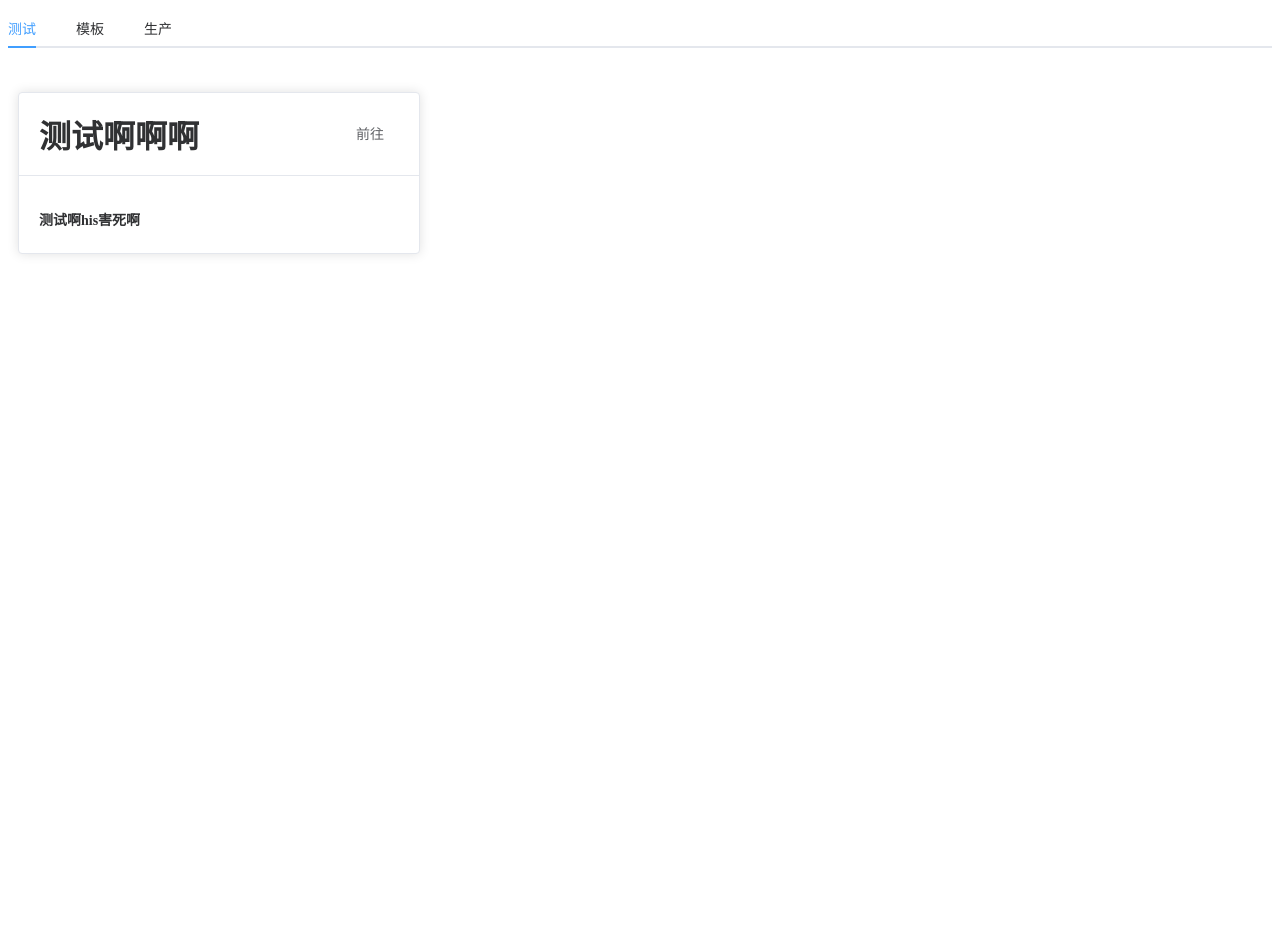
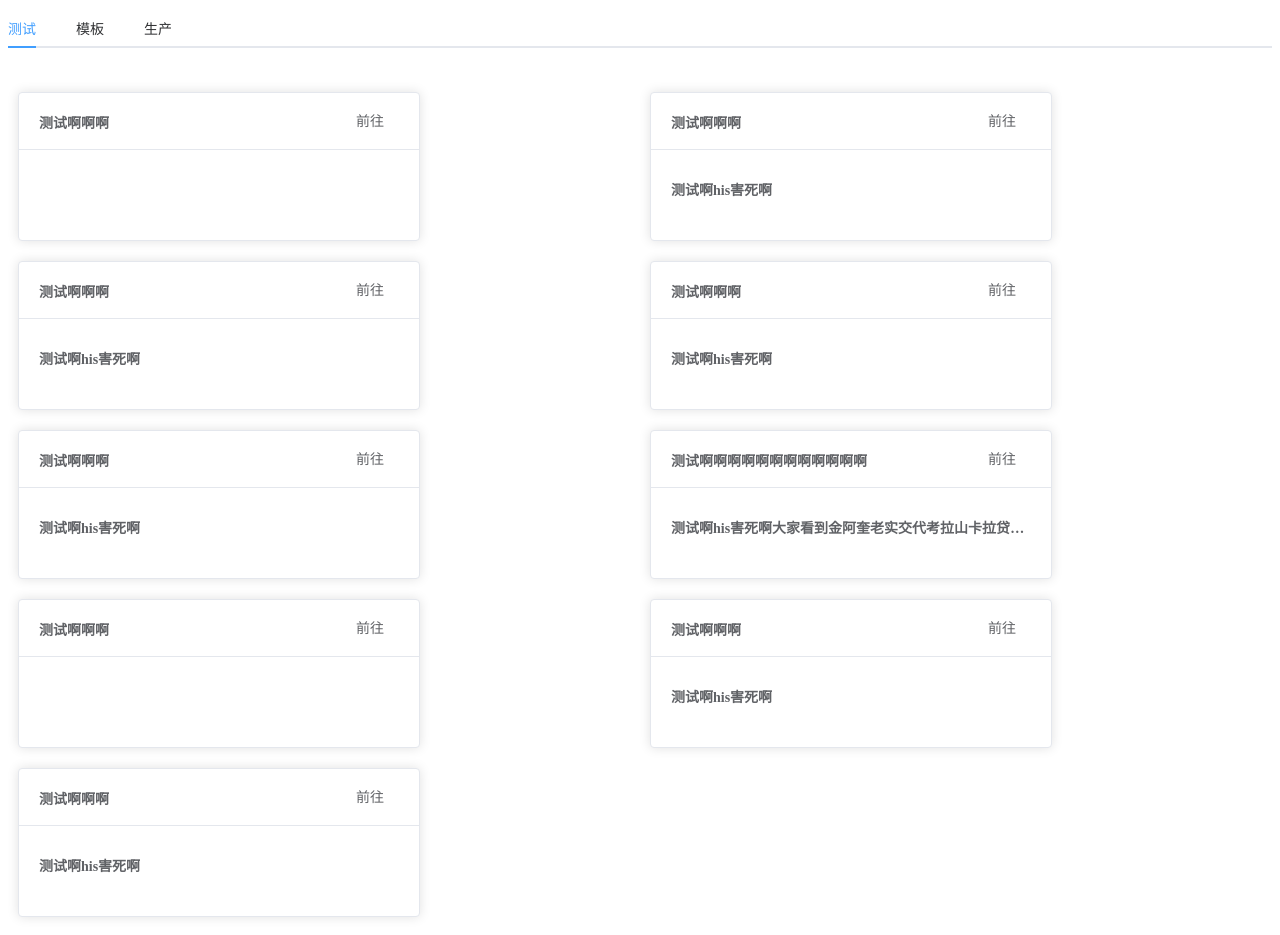
Before and after one commit to duzengjie/navigation, a Vue app: page / in a window 1280 px wide. Before the commit the page ends 800 px from the top, so only its background shows below. Built offline with nearby package versions, Linux system fonts and the light colour scheme.

Commit message:
优化显示列表

```diff
--- a/public/testing.json
+++ b/public/testing.json
@@ -1,3 +1,11 @@
 [
+    { "name": "测试啊啊啊", "remark": "", "url": "https://www.baidu.com" },
+    { "name": "测试啊啊啊", "remark": "测试啊his害死啊", "url": "https://www.baidu.com" },
+    { "name": "测试啊啊啊", "remark": "测试啊his害死啊", "url": "https://www.baidu.com" },
+    { "name": "测试啊啊啊", "remark": "测试啊his害死啊", "url": "https://www.baidu.com" },
+    { "name": "测试啊啊啊", "remark": "测试啊his害死啊", "url": "https://www.baidu.com" },
+    { "name": "测试啊啊啊啊啊啊啊啊啊啊啊啊", "remark": "测试啊his害死啊大家看到金阿奎老实交代考拉山卡拉贷记卡啦山卡拉登记啊手机打手机", "url": "https://www.baidu.com" },
+    { "name": "测试啊啊啊", "remark": "", "url": "https://www.baidu.com" },
+    { "name": "测试啊啊啊", "remark": "测试啊his害死啊", "url": "https://www.baidu.com" },
     { "name": "测试啊啊啊", "remark": "测试啊his害死啊", "url": "https://www.baidu.com" }
 ]
--- a/src/components/Card.vue
+++ b/src/components/Card.vue
@@ -2,17 +2,20 @@
     <el-card class="box-card">
         <template #header>
             <div class="card-header">
-                <span>{{name}}</span>
+                <span><el-text truncated>{{name}}</el-text></span>
                 <el-button class="button" text @click="jump">前往</el-button>
             </div>
         </template>
-        <span class="text item">{{remark}}</span>
+       <div style="height:50px" @click="open(remark)" > <span class="text item">
+              <el-text truncated>{{remark}}</el-text>
+        </span></div>
     </el-card>
 </template>
 
 
 <script >
 import { defineComponent } from 'vue';
+import { ElMessage, ElMessageBox } from 'element-plus'
 export default defineComponent({
   props: {
     url: {
@@ -32,7 +35,10 @@ export default defineComponent({
       //const newTab = window.open();
         //newTab.location.href = this.url;
       window.open(this.url, '_blank')
-    }
+    },
+   open(message) {
+   ElMessageBox.alert(message, '备注', {confirmButtonText: 'OK'})
+}
   }
 });
 
@@ -45,6 +51,7 @@ export default defineComponent({
     display: flex;
     justify-content: space-between;
     align-items: center;
+    height: 20px;
 }
 
 .text {
--- a/src/components/Home.vue
+++ b/src/components/Home.vue
@@ -2,18 +2,18 @@
     <el-tabs v-model="activeName" class="demo-tabs" @tab-click="handleClick">
         <el-tab-pane label="测试" name="first">
             <el-row :gutter="20">
-                <el-col :span="6" v-for="item in urls">
+                <el-col :span="6" v-for="item in urls" :key="item.name">
                     <Card :name="item.name" :remark="item.remark" :url="item.url" />
                 </el-col>
             </el-row>
         </el-tab-pane>
         <el-tab-pane label="模板" name="second">     <el-row :gutter="20">
-                <el-col :span="6" v-for="item in urls2">
+                <el-col :span="6" v-for="item in urls2" :key="item.name">
                     <Card :name="item.name" :remark="item.remark" :url="item.url" />
                 </el-col>
             </el-row></el-tab-pane>
         <el-tab-pane label="生产" name="third">     <el-row :gutter="20">
-                <el-col :span="6" v-for="item in urls3">
+                <el-col :span="6" v-for="item in urls3" :key="item.name">
                     <Card :name="item.name" :remark="item.remark" :url="item.url" />
                 </el-col>
             </el-row></el-tab-pane>
@@ -50,7 +50,6 @@ fetch('/testing.json')  // 替换为你的 JSON 文件路径
           console.error('Error:', error);
     });
 
-
 fetch('/product.json')  // 替换为你的 JSON 文件路径
     .then(response => response.json())
     .then(data => {
@@ -67,4 +66,15 @@ fetch('/testing.json')  // 替换为你的 JSON 文件路径
     font-size: 32px;
     font-weight: 600;
 }
+
+.el-row {
+  flex-wrap: wrap;
+}
+
+.el-col {
+  flex-basis: 0;
+  flex-grow: 1;
+  max-width: 100%;
+}
+
 </style>
```
Also changed, not shown: src/components/HelloWorld.vue (deleted, +0 -40 lines), 1 other file (tests, documents, lock files or other folders). Lines whose indentation alone changed are shown as unchanged.
